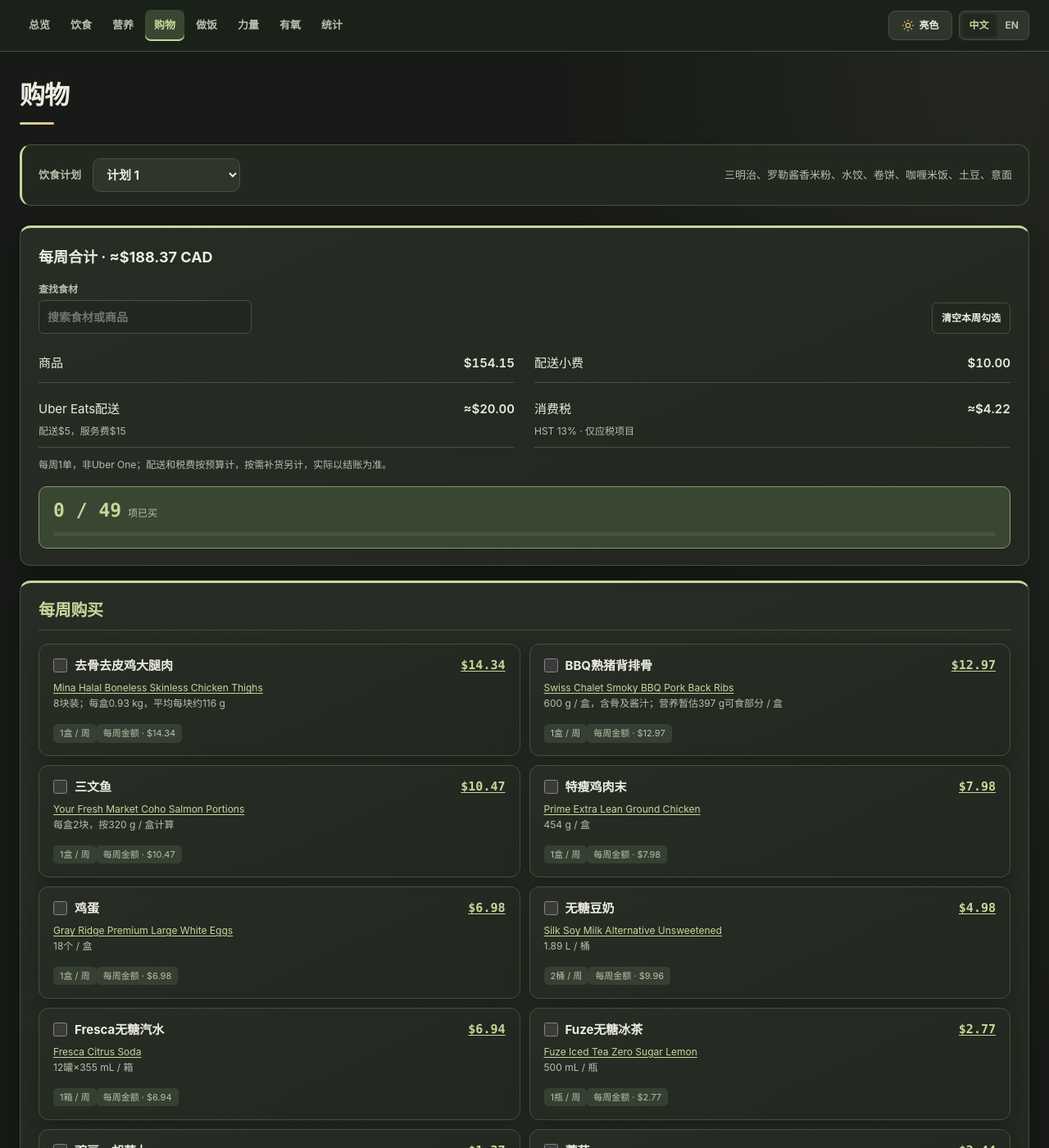
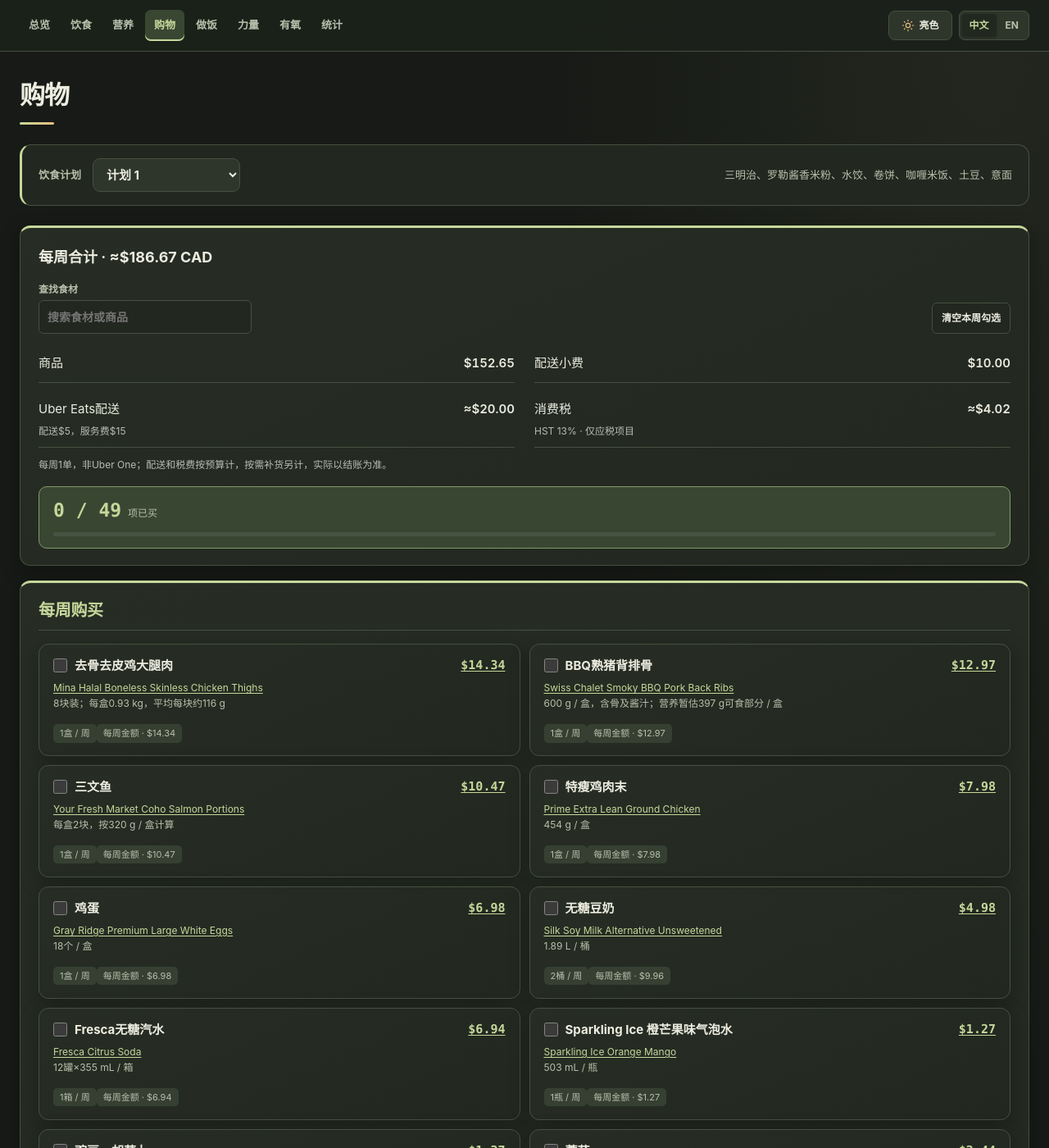
Before and after one commit to yunhaixiang/fitness, a Jekyll site: the page built from shopping.md, in a window 1280 px wide and 1400 px high. Shown: the whole window at 82% size. Built offline with Jekyll 4.4.1, drawn with Linux system fonts in a browser that asks for light colours.

Commit message:
Replace Plan 1 iced tea with caffeine-free Sparkling Ice

```diff
--- a/_includes/diet-schedule.html
+++ b/_includes/diet-schedule.html
@@ -12,10 +12,10 @@
 </tr>
 </thead>
 <tbody>
-<tr data-nutrition-key="bread" data-drink="fuze">
+<tr data-nutrition-key="bread" data-drink="sparkling-ice">
 <td>上1</td><td>周日</td><td>晚餐</td><td data-en="3 Slices Whole-Wheat Bread">全麦面包3片</td><td data-en="1½ Chicken Thighs, 1 Boiled Egg, 1/2 Can Tuna, 3½ tsp Hellmann’s Light ½ Fat Mayonnaise">鸡大腿肉1½块，水煮蛋1个，金枪鱼½罐，Hellmann’s Light ½ Fat 蛋黄酱3½茶匙</td><td data-en="1 Roma Tomato, 10 g Spinach">罗马番茄1个，菠菜10 g</td><td>{{ site.data.meal_nutrition.meals.bread.kcal }}</td>
 </tr>
-<tr data-nutrition-key="noodles" data-drink="fuze">
+<tr data-nutrition-key="noodles" data-drink="sparkling-ice">
 <td>上2</td><td>周一</td><td>午餐</td><td data-en="Basil Rice Noodles">罗勒酱香米粉</td><td data-en="Garlic-Paprika Baked Shrimp, 1 Chicken Thigh, 2 Boiled Eggs">蒜香红椒粉烤虾，鸡大腿肉1块，水煮蛋2个</td><td data-en="Peas, Carrots">豌豆，胡萝卜</td><td>{{ site.data.meal_nutrition.meals.noodles.kcal }}</td>
 </tr>
 <tr data-nutrition-key="dumpling">
--- a/assets/diet-view.js
+++ b/assets/diet-view.js
@@ -135,7 +135,9 @@
           ['主食', 'Starch', value(row, 3)],
           ['蛋白质', 'Protein', value(row, 4)],
           ['蔬菜', 'Vegetables', value(row, 5)],
-          ['饮料', 'Drink', row.dataset.drink === 'fuze'
+          ['饮料', 'Drink', row.dataset.drink === 'sparkling-ice'
+            ? label('Sparkling Ice 橙芒果味气泡水 251.5 mL', '251.5 mL Sparkling Ice Orange Mango')
+            : row.dataset.drink === 'fuze'
             ? label('Fuze Tea 无糖冰茶 250 mL', '250 mL Fuze Tea Zero Sugar')
             : label('Fresca 1罐（355 mL）', '1 can of Fresca (355 mL)')]
         ]);
--- a/assets/today.js
+++ b/assets/today.js
@@ -47,7 +47,9 @@
     for (const [kind, zh, english] of [['lunch', '午餐', 'Lunch'], ['dinner', '晚餐', 'Dinner']]) {
       const row = rows.find((item) => cell(item, 2) === zh);
       if (!row) continue;
-      const drink = row.dataset.drink === 'fuze' ? label('Fuze Tea 无糖冰茶 250 mL', '250 mL Fuze Tea Zero Sugar')
+      const drink = row.dataset.drink === 'sparkling-ice'
+            ? label('Sparkling Ice 橙芒果味气泡水 251.5 mL', '251.5 mL Sparkling Ice Orange Mango')
+            : row.dataset.drink === 'fuze' ? label('Fuze Tea 无糖冰茶 250 mL', '250 mL Fuze Tea Zero Sugar')
         : label('Fresca 1罐（355 mL）', '1 can of Fresca (355 mL)');
       const food = [...[3, 4, 5].map((index) => (en && row.cells[index]?.dataset.en ? row.cells[index].dataset.en : translated(cell(row, index)))).filter(Boolean), drink].join(' · ');
       addMeal(kind, label(zh, english), food, cell(row, 6));
--- a/scripts/recalculate-nutrition.py
+++ b/scripts/recalculate-nutrition.py
@@ -28,6 +28,7 @@ def recalculate(root):
  fields+=micro['fields']
  daily={f:(sum(float(meals[k].get(f,0))*2 for k in source['mealKeys'])+3*float(meals['fruit_breakfast'].get(f,0))+4*float(meals['kiwi_breakfast'].get(f,0))+3*float(meals['fruit_snack'].get(f,0))+4*float(meals['kiwi_snack'].get(f,0)))/7 for f in fields}
  daily['sodium']+=12*35/7
+ for field,value in source.get('weeklyDrinkNutrition',{}).items():daily[field]+=value/7
  (root/'_data/meal_nutrition.json').write_text(json.dumps(data,ensure_ascii=False,indent=2)+'\n')
  file=root/'_data/plan_metrics.yml';metrics=file.read_text();burn=float(re.search(r'weekly_burn: ([\d.]+)',metrics)[1]);deficit=burn-daily['kcal']*7
  updates={'weekly_deficit':str(round(deficit)),'weekly_deficit_display':f'"{round(deficit):,}"','weekly_deficit_precise':f'{deficit:.5f}','intake_daily':f'{daily["kcal"]:.5f}'}
--- a/shopping.md
+++ b/shopping.md
@@ -61,11 +61,11 @@ visual: true
 <td style="text-align: right;">1箱 / 周</td>
 <td style="text-align: right;"><a href="https://www.walmart.ca/en/ip/Fresca-Citrus-Soda-Pop-Fridge-Pack-Cans-355-mL-12-pack/10277189">$6.94</a></td>
 </tr>
-<tr data-price-id="8" data-weekly-cost="2.77" data-purchase-group="weekly">
-<td>Fuze无糖冰茶</td>
-<td><a href="https://www.walmart.ca/en/ip/Fuze-Iced-Tea-Zero-Sugar-Lemon-Bottle/39X12Q1LJGX0">Fuze Iced Tea Zero Sugar Lemon</a><br>500 mL / 瓶</td>
+<tr data-price-id="8" data-weekly-cost="1.27" data-purchase-group="weekly">
+<td data-en="Sparkling Ice Orange Mango">Sparkling Ice 橙芒果味气泡水</td>
+<td><a href="https://www.walmart.ca/en/ip/Sparkling-Ice-Orange-Mango-503ml/6000190578527">Sparkling Ice Orange Mango</a><br>503 mL / 瓶</td>
 <td style="text-align: right;">1瓶 / 周</td>
-<td style="text-align: right;"><a href="https://www.walmart.ca/en/ip/Fuze-Iced-Tea-Zero-Sugar-Lemon-Bottle/39X12Q1LJGX0">$2.77</a></td>
+<td style="text-align: right;"><a href="https://www.walmart.ca/en/ip/Sparkling-Ice-Orange-Mango-503ml/6000190578527">$1.27</a></td>
 </tr>
 <tr data-price-id="9" data-weekly-cost="1.49" data-purchase-group="fortnightly"><td>土豆</td><td><a href="https://www.walmart.ca/en/ip/The-Little-Potato-Company-Fresh-Little-Potatoes-1-5lb-Little-Yellows-Fresh-yellow-potatoes/6000201597418">The Little Potato Company Little Yellows</a><br>680 g</td><td data-en="1 Bag / 2 Weeks">1袋 / 2周</td><td><a href="https://www.walmart.ca/en/ip/The-Little-Potato-Company-Fresh-Little-Potatoes-1-5lb-Little-Yellows-Fresh-yellow-potatoes/6000201597418">$2.98</a></td></tr>
 <tr data-price-id="10" data-weekly-cost="2.74" data-purchase-group="weekly">
@@ -235,7 +235,7 @@ visual: true
 <td>每周合计</td>
 <td>—</td>
 <td style="text-align: right;">—</td>
-<td style="text-align: right;">$154.15</td>
+<td style="text-align: right;">$152.65</td>
 </tr>
 </tbody>
 </table>
```
Also changed, not shown: _data/nutrition_basis.json (+6 -1 lines), _data/shopping_prices.json (+7 -6 lines), diet.md (+1 -1 lines), stats.md (+2 -2 lines), tests/seven-meals.test.js (+2 -2 lines), tests/shopping-costs.test.js (+1 -1 lines).
